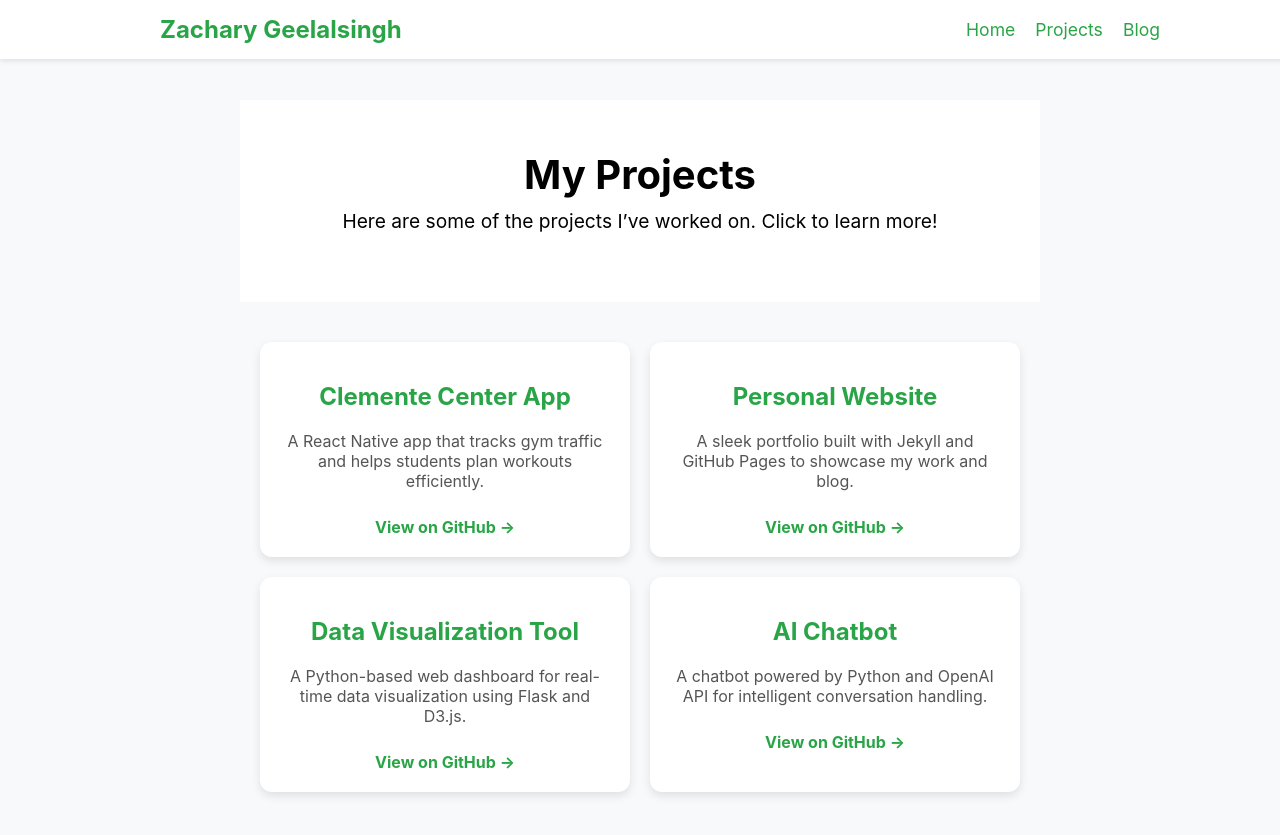
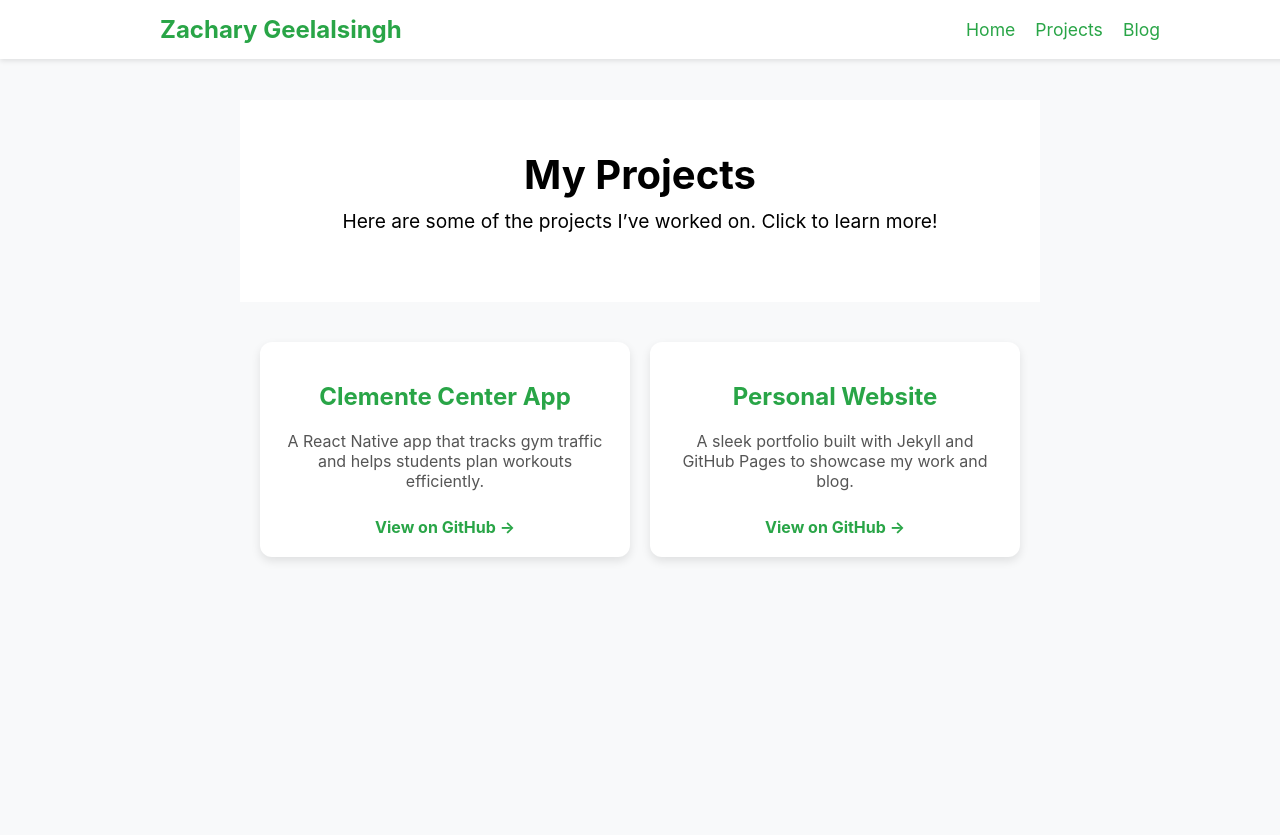
Before and after one commit to zacgee/zacgee.github.io, a Jekyll site: the page built from projects.md, in a window 1280 px wide. Shown: the top 835 px of the page. Built offline with Jekyll 4.4.1, drawn with Linux system fonts in a browser that asks for light colours.

Commit message:
Fixed the project page

```diff
--- a/projects.md
+++ b/projects.md
@@ -17,28 +17,14 @@ permalink: /projects/
     <div class="project-card">
         <h2>Clemente Center App</h2>
         <p>A React Native app that tracks gym traffic and helps students plan workouts efficiently.</p>
-        <a href="https://github.com/zacgee/clemente-center-app" target="_blank">View on GitHub →</a>
+        <a href="" target="_blank">View on GitHub →</a>
     </div>
 
     <!-- Project 2 -->
     <div class="project-card">
         <h2>Personal Website</h2>
         <p>A sleek portfolio built with Jekyll and GitHub Pages to showcase my work and blog.</p>
-        <a href="https://github.com/zacgee/personal-website" target="_blank">View on GitHub →</a>
-    </div>
-
-    <!-- Project 3 -->
-    <div class="project-card">
-        <h2>Data Visualization Tool</h2>
-        <p>A Python-based web dashboard for real-time data visualization using Flask and D3.js.</p>
-        <a href="https://github.com/zacgee/data-visualization" target="_blank">View on GitHub →</a>
-    </div>
-
-    <!-- Project 4 -->
-    <div class="project-card">
-        <h2>AI Chatbot</h2>
-        <p>A chatbot powered by Python and OpenAI API for intelligent conversation handling.</p>
-        <a href="https://github.com/zacgee/ai-chatbot" target="_blank">View on GitHub →</a>
+        <a href="" target="_blank">View on GitHub →</a>
     </div>
 
 </div>
```
